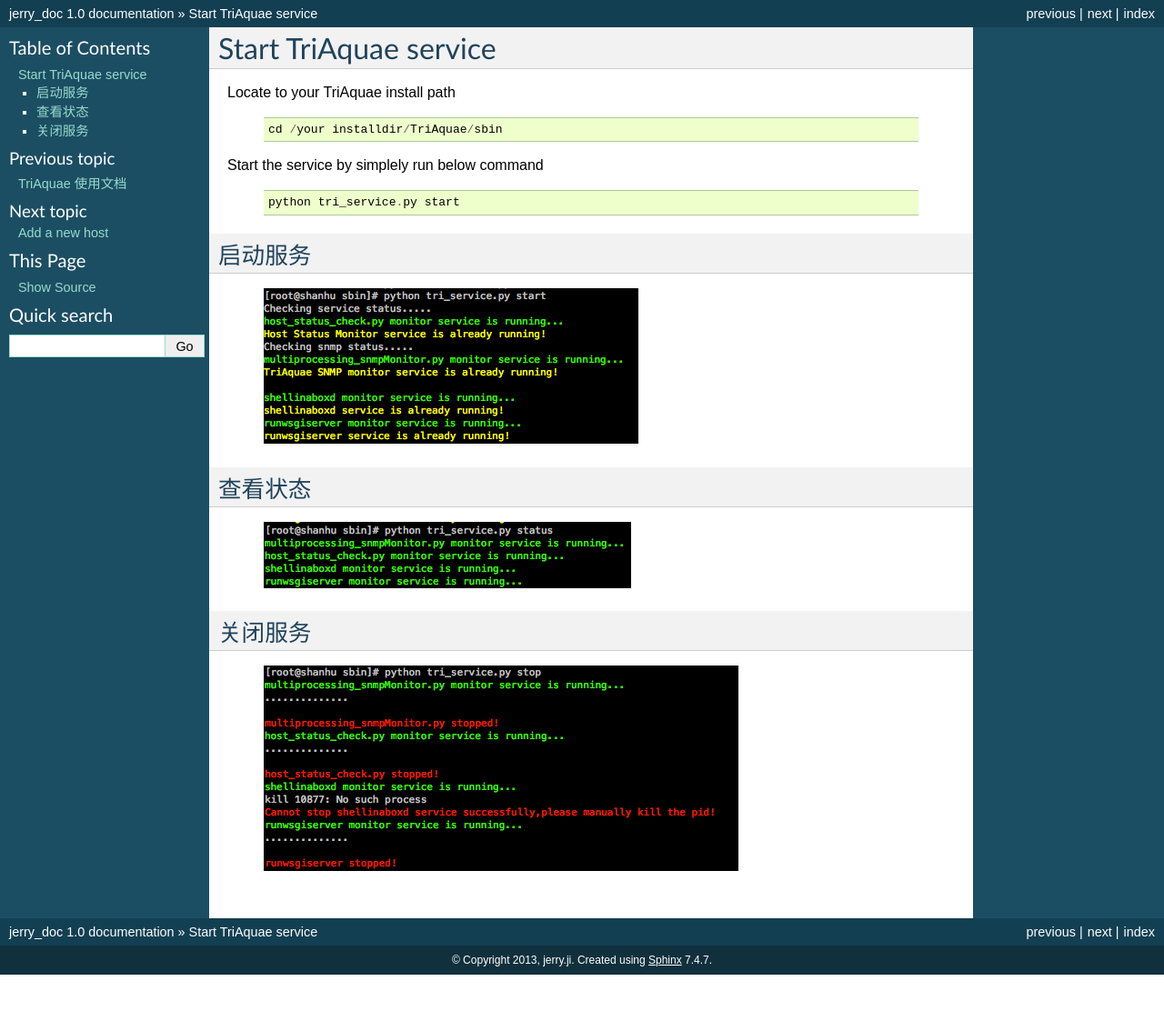
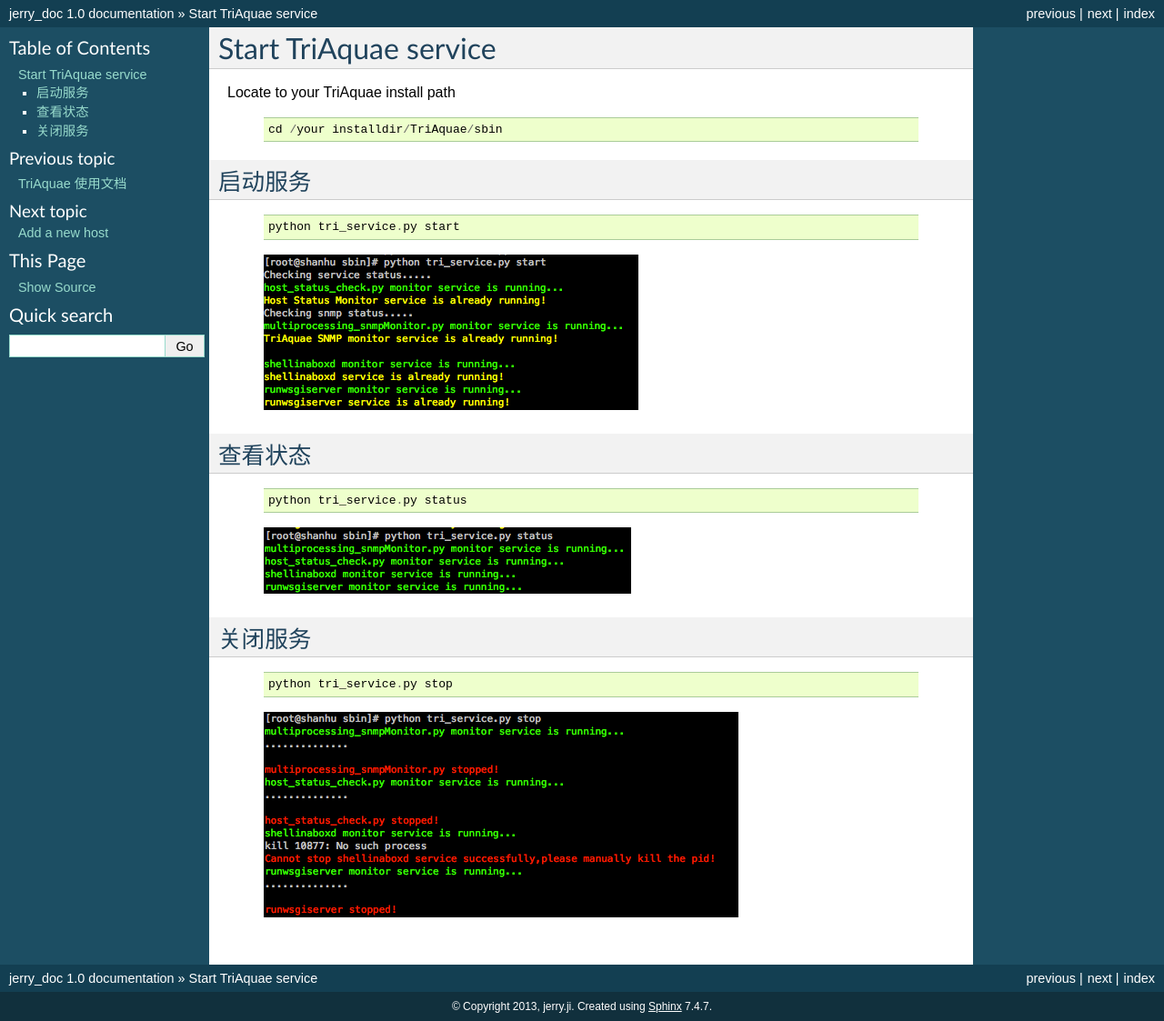
Before and after one commit to jerry123je/test, a Sphinx documentation site: the page built from docs/startservice.rst, in a window 1280 px wide. Shown: the whole page at 91% size. Built offline with Sphinx 7.4.7, drawn with Linux system fonts in a browser that asks for light colours; pages that are not in the unit, such as notebooks, are missing from menus; before the commit the page ends 1072 px from its top, so only the background shows below that.

Commit message:
20131122_07

```diff
--- a/docs/startservice.rst
+++ b/docs/startservice.rst
@@ -7,14 +7,14 @@
 
 	cd /your installdir/TriAquae/sbin
 
-Start the service by simplely run below command
+
+启动服务
+----------------------
 
   ::
 
 	python tri_service.py start
 
-启动服务
-----------------------
 
   .. image:: images/service_start_01.png
 
@@ -22,10 +22,20 @@
 查看状态
 ----------------------
 
+  ::
+
+        python tri_service.py status
+
+
   .. image:: images/service_status_01.png
 
 
 关闭服务
 ----------------------
 
+  ::
+
+        python tri_service.py stop
+
+
   .. image:: images/service_stop_01.png
```
